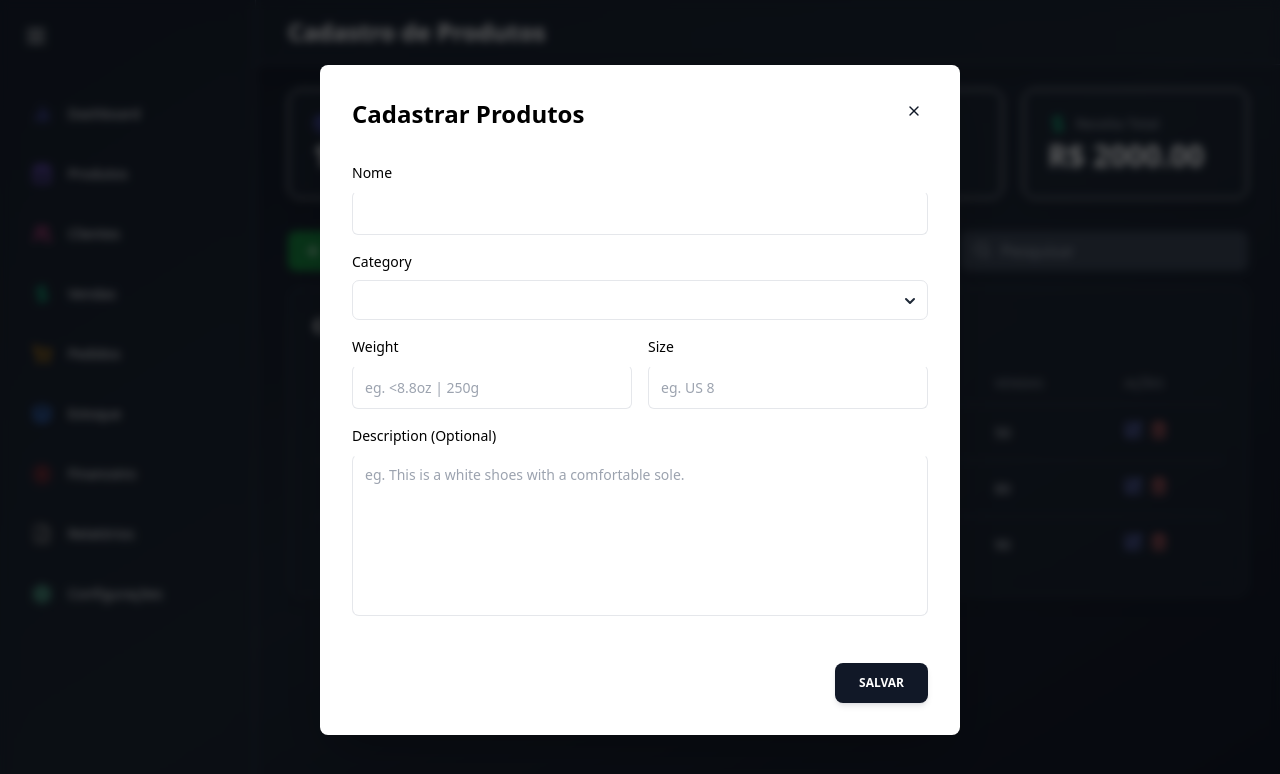
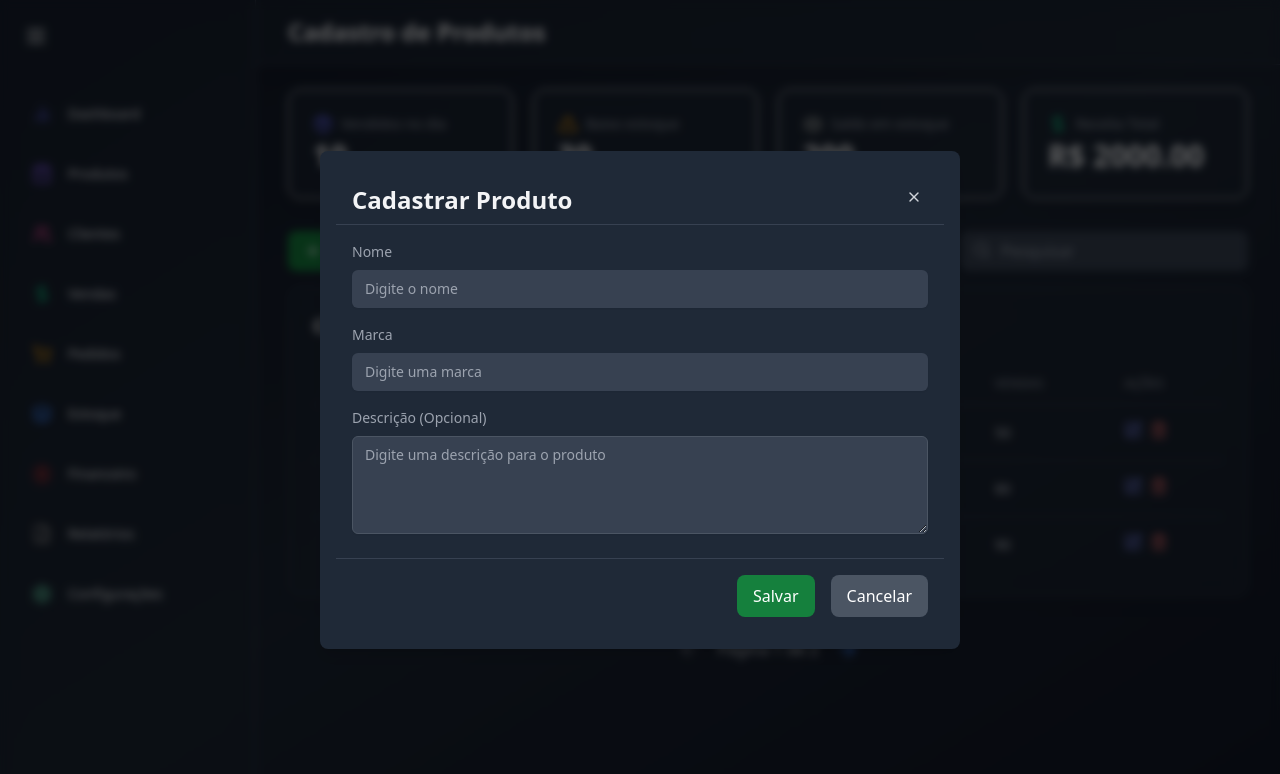
Before and after one commit to GuiVSilva/admin-frontend, a React (Vite) app: page /products/register-products in a window 1280 px wide. Both pictures are taken after a click on the button "Cadastrar Produto". Shown: the top 774 px of the page. Built offline with nearby package versions, Linux system fonts and the light colour scheme.

Commit message:
created new components and finished dialog register products

```diff
--- /dev/null
+++ b/src/components/Button.jsx
@@ -0,0 +1,8 @@
+export const Button = ({ children, className = '', ...props }) => (
+  <button
+    className={`px-4 py-2 rounded-lg hover:bg-opacity-80 transition ${className}`}
+    {...props}
+  >
+    {children}
+  </button>
+)
--- /dev/null
+++ b/src/components/Input .jsx
@@ -0,0 +1,17 @@
+export const Input = ({
+  id,
+  name,
+  placeholder,
+  type = 'text',
+  className = '',
+  ...props
+}) => (
+  <input
+    type={type}
+    id={id}
+    name={name}
+    placeholder={placeholder}
+    className={`mt-1 block w-full px-3 py-2 border border-transparent rounded-md shadow-sm focus:outline-none bg-gray-700 text-gray-300 focus:ring-blue-500 focus:border-blue-500 sm:text-sm placeholder-gray-400 ${className}`}
+    {...props}
+  />
+)
--- /dev/null
+++ b/src/components/Select.jsx
@@ -0,0 +1,20 @@
+export const Select = ({
+  id,
+  name,
+  options = [],
+  className = '',
+  ...props
+}) => (
+  <select
+    id={id}
+    name={name}
+    className={`mt-1 block w-full px-3 py-2 border border-transparent rounded-md shadow-sm focus:outline-none bg-gray-700 text-gray-300 focus:ring-blue-500 focus:border-blue-500 sm:text-sm placeholder-gray-400 ${className}`}
+    {...props}
+  >
+    {options.map((option, index) => (
+      <option key={index} value={option.value}>
+        {option.label}
+      </option>
+    ))}
+  </select>
+)
--- /dev/null
+++ b/src/components/TextArea.jsx
@@ -0,0 +1,13 @@
+export const TextArea = ({
+  placeholder,
+  rows = 3,
+  className = '',
+  ...props
+}) => (
+  <textarea
+    rows={rows}
+    placeholder={placeholder}
+    className={`mt-1 block w-full px-3 py-2 border border-gray-600 rounded-md shadow-sm focus:outline-none bg-gray-700 text-gray-300 placeholder-gray-400 focus:ring-blue-500 focus:border-blue-500 sm:text-sm ${className}`}
+    {...props}
+  />
+)
--- a/src/pages/products/Dialog/DialogAddProducts.jsx
+++ b/src/pages/products/Dialog/DialogAddProducts.jsx
@@ -1,144 +1,107 @@
 import {
-  Input,
-  Option,
-  Select,
-  Button,
-  Dialog,
-  Textarea,
   IconButton,
   Typography,
+  Dialog,
   DialogBody,
   DialogHeader,
   DialogFooter
 } from '@material-tailwind/react'
 import { X } from 'lucide-react'
+import { Input } from '../../../components/Input '
+// import { Select } from '../../../components/Select'
+import { TextArea } from '../../../components/TextArea'
+import { Button } from '../../../components/Button'
 
 export const DialogAddProducts = ({ open, handleCloseDialog }) => {
   return (
-    <>
-      <Dialog size="sm" open={open} className="p-4">
-        <DialogHeader className="relative m-0 block">
-          <Typography variant="h4" color="blue-gray">
-            Cadastrar Produtos
+    <Dialog
+      size="sm"
+      open={open}
+      className="p-4 bg-gray-800 text-gray-300 rounded-lg shadow-lg"
+    >
+      <DialogHeader className="relative m-0 block border-b border-gray-700 pb-2">
+        <Typography variant="h4" className="text-gray-100">
+          Cadastrar Produto
         </Typography>
         <IconButton
           size="sm"
           variant="text"
-            className="!absolute right-3.5 top-3.5"
+          className="!absolute right-3.5 top-3.5 text-gray-300 hover:text-gray-100"
+          onClick={handleCloseDialog}
         >
-            <X className="h-4 w-4 stroke-2" onClick={handleCloseDialog} />
+          <X className="h-4 w-4 stroke-2" />
         </IconButton>
       </DialogHeader>
       <DialogBody className="space-y-4 pb-6">
         <div>
           <Typography
             variant="small"
-              color="blue-gray"
-              className="mb-2 text-left font-medium"
+            className="mb-2 text-left font-medium text-gray-400"
           >
             Nome
           </Typography>
-            <Input
-              color="gray"
-              size="lg"
-              name="name_product"
-              className="placeholder:opacity-100 focus:!border-t-gray-900"
-              containerProps={{
-                className: '!min-w-full'
-              }}
-              labelProps={{
-                className: 'hidden'
-              }}
-            />
+          <Input id="name" name="name" placeholder="Digite o nome" />
         </div>
         <div>
           <Typography
             variant="small"
-              color="blue-gray"
-              className="mb-2 text-left font-medium"
+            className="mb-2 text-left font-medium text-gray-400"
           >
-              Category
+            Marca
+          </Typography>
+          <input
+            type="text"
+            id="mark"
+            name="mark"
+            placeholder="Digite uma marca"
+            className="mt-1 block w-full px-3 py-2 border border-transparent rounded-md shadow-sm focus:outline-none bg-gray-700 focus:ring-blue-500 focus:border-blue-500 sm:text-sm placeholder-gray-400"
+          />
+        </div>
+        {/* <div>
+          <Typography
+            variant="small"
+            className="mb-2 text-left font-medium text-gray-400"
+          >
+            Categoria
           </Typography>
           <Select
-              className="!w-full !border-[1.5px] !border-blue-gray-200/90 !border-t-blue-gray-200/90 bg-white text-gray-800 ring-4 ring-transparent placeholder:text-gray-600 focus:!border-primary focus:!border-t-blue-gray-900 group-hover:!border-primary"
-              placeholder="1"
-              labelProps={{
-                className: 'hidden'
-              }}
-            >
-              <Option>Clothing</Option>
-              <Option>Fashion</Option>
-              <Option>Watches</Option>
-            </Select>
-          </div>
-          <div className="flex gap-4">
-            <div className="w-full">
-              <Typography
-                variant="small"
-                color="blue-gray"
-                className="mb-2 text-left font-medium"
-              >
-                Weight
-              </Typography>
-              <Input
-                color="gray"
-                size="lg"
-                placeholder="eg. <8.8oz | 250g"
-                name="weight"
-                className="placeholder:opacity-100 focus:!border-t-gray-900"
-                containerProps={{
-                  className: '!min-w-full'
-                }}
-                labelProps={{
-                  className: 'hidden'
-                }}
+            id="category"
+            name="category"
+            options={[
+              { value: 'clothing', label: 'Roupas' },
+              { value: 'electronics', label: 'Eletrônicos' },
+              { value: 'appliances', label: 'Eletrodomésticos' },
+              { value: 'others', label: 'Outros' }
+            ]}
           />
-            </div>
-            <div className="w-full">
-              <Typography
-                variant="small"
-                color="blue-gray"
-                className="mb-2 text-left font-medium"
-              >
-                Size
-              </Typography>
-              <Input
-                color="gray"
-                size="lg"
-                placeholder="eg. US 8"
-                name="size"
-                className="placeholder:opacity-100 focus:!border-t-gray-900"
-                containerProps={{
-                  className: '!min-w-full'
-                }}
-                labelProps={{
-                  className: 'hidden'
-                }}
-              />
-            </div>
-          </div>
+        </div> */}
         <div>
           <Typography
             variant="small"
-              color="blue-gray"
-              className="mb-2 text-left font-medium"
+            className="mb-2 text-left font-medium text-gray-400"
           >
-              Description (Optional)
+            Descrição (Opcional)
           </Typography>
-            <Textarea
-              rows={7}
-              placeholder="eg. This is a white shoes with a comfortable sole."
-              className="!w-full !border-[1.5px] !border-blue-gray-200/90 !border-t-blue-gray-200/90 bg-white text-gray-600 ring-4 ring-transparent focus:!border-primary focus:!border-t-blue-gray-900 group-hover:!border-primary"
-              labelProps={{
-                className: 'hidden'
-              }}
+          <TextArea
+            placeholder="Digite uma descrição para o produto"
+            rows={4}
           />
         </div>
       </DialogBody>
-        <DialogFooter>
-          <Button className="ml-auto">Salvar</Button>
+      <DialogFooter className="border-t border-gray-700 pt-4">
+        <Button
+          className="bg-green-700 text-white hover:bg-green-800"
+          onClick={handleCloseDialog}
+        >
+          Salvar
+        </Button>
+        <Button
+          className="ml-4 bg-gray-600 text-white hover:bg-gray-700"
+          onClick={handleCloseDialog}
+        >
+          Cancelar
+        </Button>
       </DialogFooter>
     </Dialog>
-    </>
   )
 }
```
Lines whose indentation alone changed are shown as unchanged.
